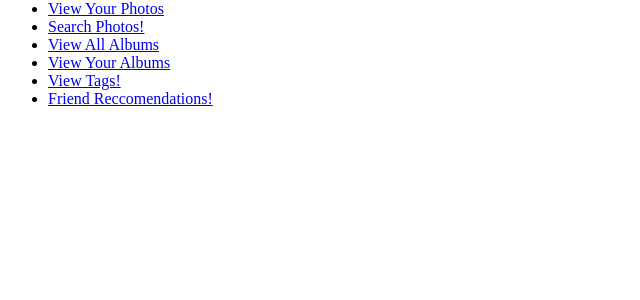
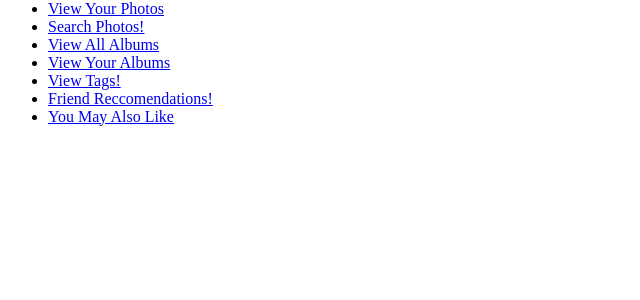
Before and after one commit to snigdhakalathur/CS460PA1, a Flask app: page / in a window 1280 px wide. Shown: the part 203-503 px from the top of the page, without its empty margins (0-640 px from the left). Run offline with Flask 2, Linux system fonts and the light colour scheme; data comes from the database, SQL or seed files in the repository.

Commit message:
Update hello.html

```diff
--- a/skeleton/templates/hello.html
+++ b/skeleton/templates/hello.html
@@ -57,4 +57,5 @@
 <li><a href='/viewYourAlbums'>View Your Albums</a></li>
 <li><a href='/tags'>View Tags!</a> </li>
 <li><a href='/reccomendFriends'>Friend Reccomendations!</a> </li>
+<li><a href='/photoRecs'>You May Also Like</a></li>
 </ul>
```
